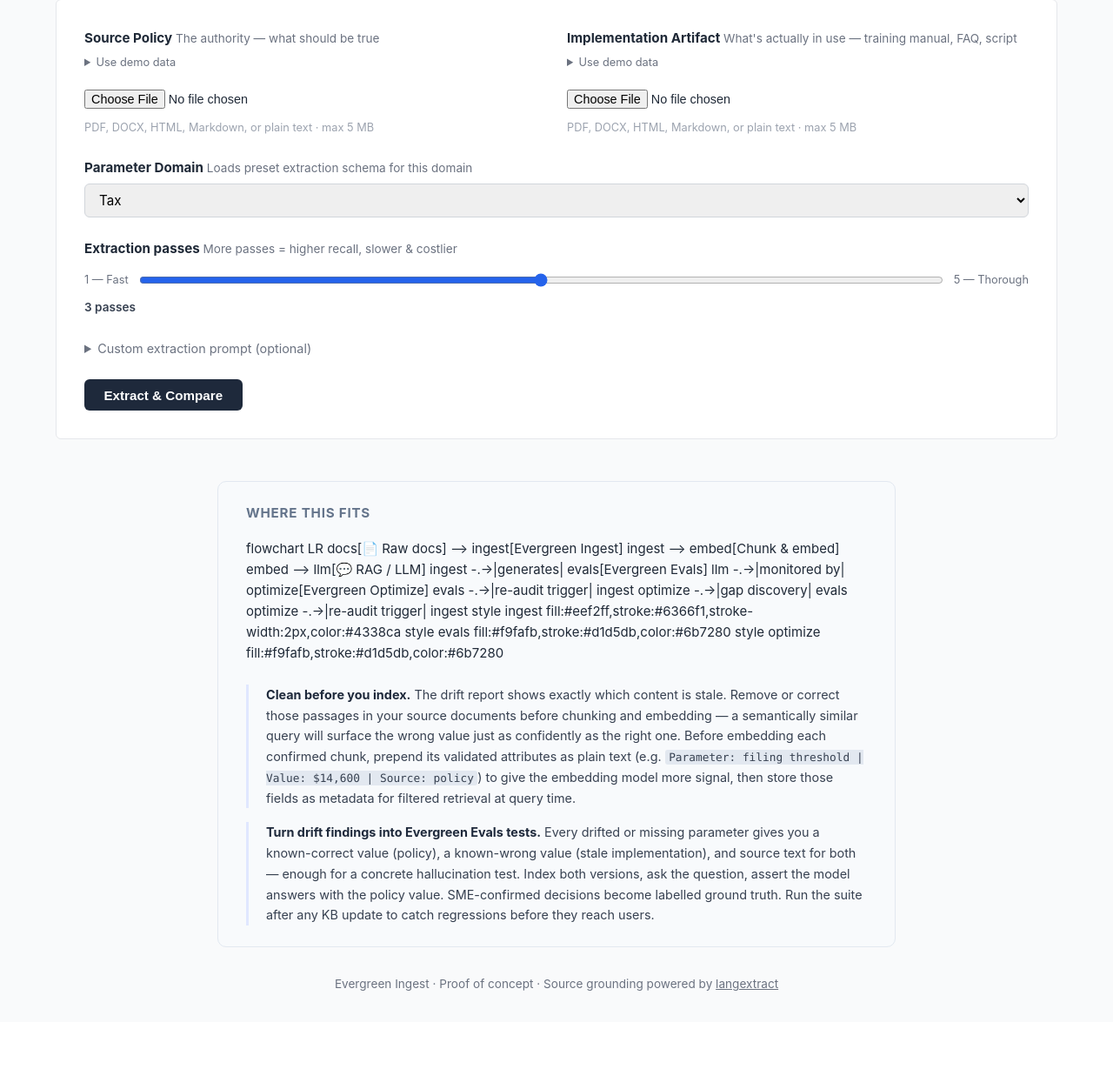
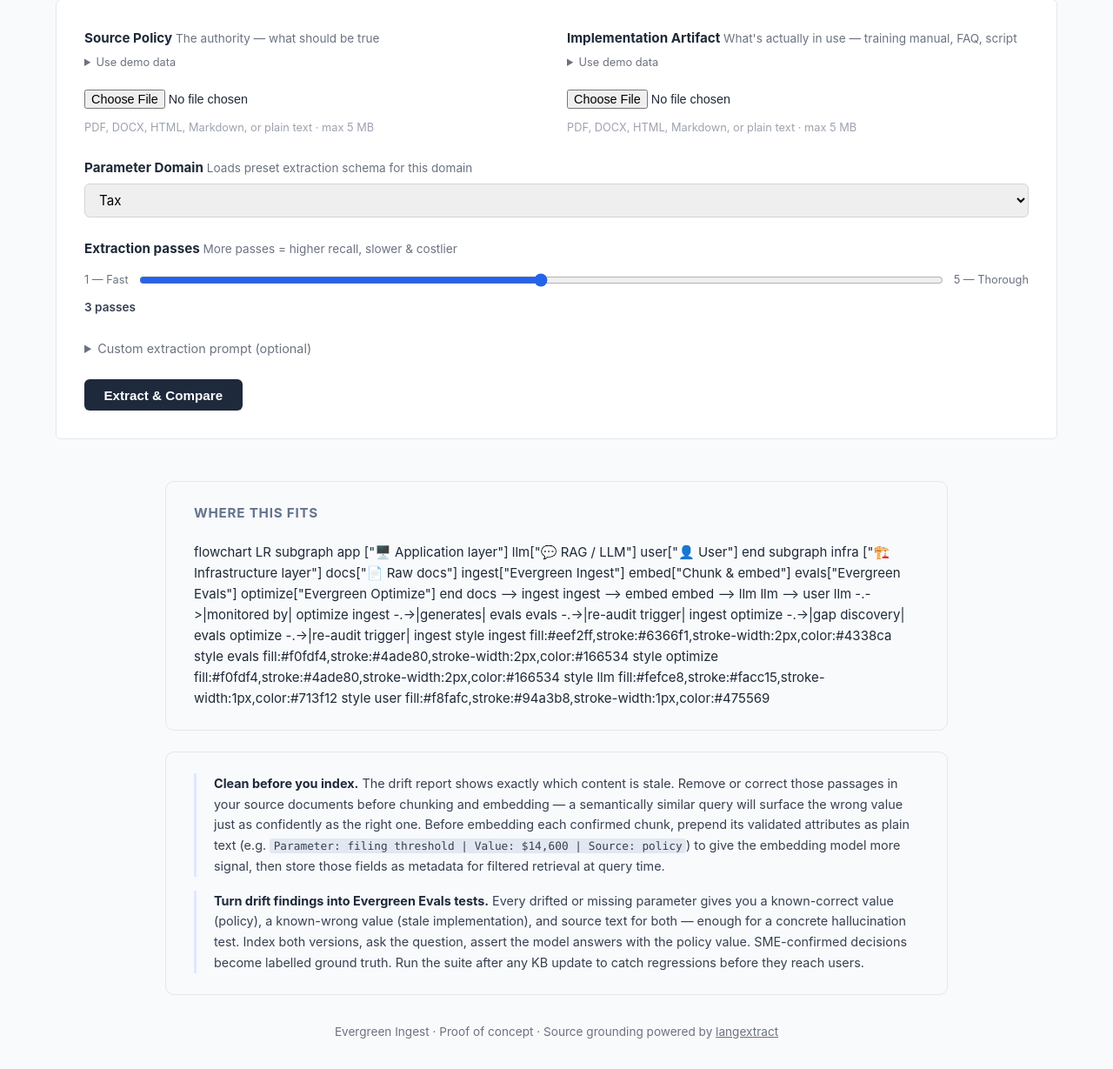
Before and after one commit to akschneider1/Evergreen-Ingest-v2, a FastAPI app: page / in a window 1280 px wide. Shown: the part 243-1472 px from the top of the page at 87% size. Before the commit the page ends 1382 px from the top, so only its background shows below. Run offline with FastAPI, Linux system fonts and the light colour scheme.

Commit message:
Redesign pipeline diagram: layers, suite colors, decoupled bullets
- Add Application / Infrastructure subgraph layers to Mermaid diagram
- Add User node at end of application layer (LLM → User)
- Color Evergreen Evals and Optimize green (#f0fdf4) to match suite
- Widen diagram container to 900px
- Move bullets into separate .pipeline-bullets section below diagram

Co-Authored-By: Claude Sonnet 4.6 <noreply@anthropic.com>

```diff
--- a/Evergreen-Ingest/static/style.css
+++ b/Evergreen-Ingest/static/style.css
@@ -55,15 +55,9 @@ main {
   margin: 2rem auto;
   padding: 0 1.5rem;
 }
-/* ---- Pipeline diagram (Mermaid) ---- */
-.pipeline-note .mermaid {
-  margin-bottom: 1.5rem;
-  overflow-x: auto;
-}
-
-/* ---- Pipeline note ---- */
+/* ---- Pipeline diagram section ---- */
 .pipeline-note {
-  max-width: 780px;
+  max-width: 900px;
   margin: 3rem auto 0;
   padding: 1.5rem 2rem;
   background: #f8fafc;
@@ -76,9 +70,22 @@ main {
   text-transform: uppercase;
   letter-spacing: 0.05em;
   color: #64748b;
-  margin: 0 0 1rem;
+  margin: 0 0 1.25rem;
 }
-.pipeline-note ul {
+.pipeline-note .mermaid {
+  overflow-x: auto;
+}
+
+/* ---- Pipeline bullets section ---- */
+.pipeline-bullets {
+  max-width: 900px;
+  margin: 1.5rem auto 0;
+  padding: 1.5rem 2rem;
+  background: #f8fafc;
+  border: 1px solid #e2e8f0;
+  border-radius: 10px;
+}
+.pipeline-bullets ul {
   margin: 0;
   padding: 0;
   list-style: none;
@@ -86,15 +93,15 @@ main {
   flex-direction: column;
   gap: 1rem;
 }
-.pipeline-note li {
+.pipeline-bullets li {
   font-size: 0.9rem;
   line-height: 1.65;
   color: #374151;
   padding-left: 1.25rem;
   border-left: 3px solid #e0e7ff;
 }
-.pipeline-note li strong { color: #1e293b; }
-.pipeline-note code {
+.pipeline-bullets li strong { color: #1e293b; }
+.pipeline-bullets code {
   font-family: var(--mono);
   font-size: 0.8rem;
   background: #e2e8f0;
--- a/Evergreen-Ingest/templates/index.html
+++ b/Evergreen-Ingest/templates/index.html
@@ -123,20 +123,37 @@
 
   <div class="mermaid">
 flowchart LR
-    docs[📄 Raw docs] --> ingest[Evergreen Ingest]
-    ingest --> embed[Chunk & embed]
-    embed --> llm[💬 RAG / LLM]
-    ingest -.->|generates| evals[Evergreen Evals]
-    llm -.->|monitored by| optimize[Evergreen Optimize]
+    subgraph app ["🖥️ Application layer"]
+        llm["💬 RAG / LLM"]
+        user["👤 User"]
+    end
+    subgraph infra ["🏗️ Infrastructure layer"]
+        docs["📄 Raw docs"]
+        ingest["Evergreen Ingest"]
+        embed["Chunk & embed"]
+        evals["Evergreen Evals"]
+        optimize["Evergreen Optimize"]
+    end
+
+    docs --> ingest
+    ingest --> embed
+    embed --> llm
+    llm --> user
+    llm -.->|monitored by| optimize
+    ingest -.->|generates| evals
     evals -.->|re-audit trigger| ingest
     optimize -.->|gap discovery| evals
     optimize -.->|re-audit trigger| ingest
 
     style ingest fill:#eef2ff,stroke:#6366f1,stroke-width:2px,color:#4338ca
-    style evals fill:#f9fafb,stroke:#d1d5db,color:#6b7280
-    style optimize fill:#f9fafb,stroke:#d1d5db,color:#6b7280
+    style evals fill:#f0fdf4,stroke:#4ade80,stroke-width:2px,color:#166534
+    style optimize fill:#f0fdf4,stroke:#4ade80,stroke-width:2px,color:#166534
+    style llm fill:#fefce8,stroke:#facc15,stroke-width:1px,color:#713f12
+    style user fill:#f8fafc,stroke:#94a3b8,stroke-width:1px,color:#475569
   </div>
+</section>
 
+<section class="pipeline-bullets">
   <ul>
     <li>
       <strong>Clean before you index.</strong>
```
